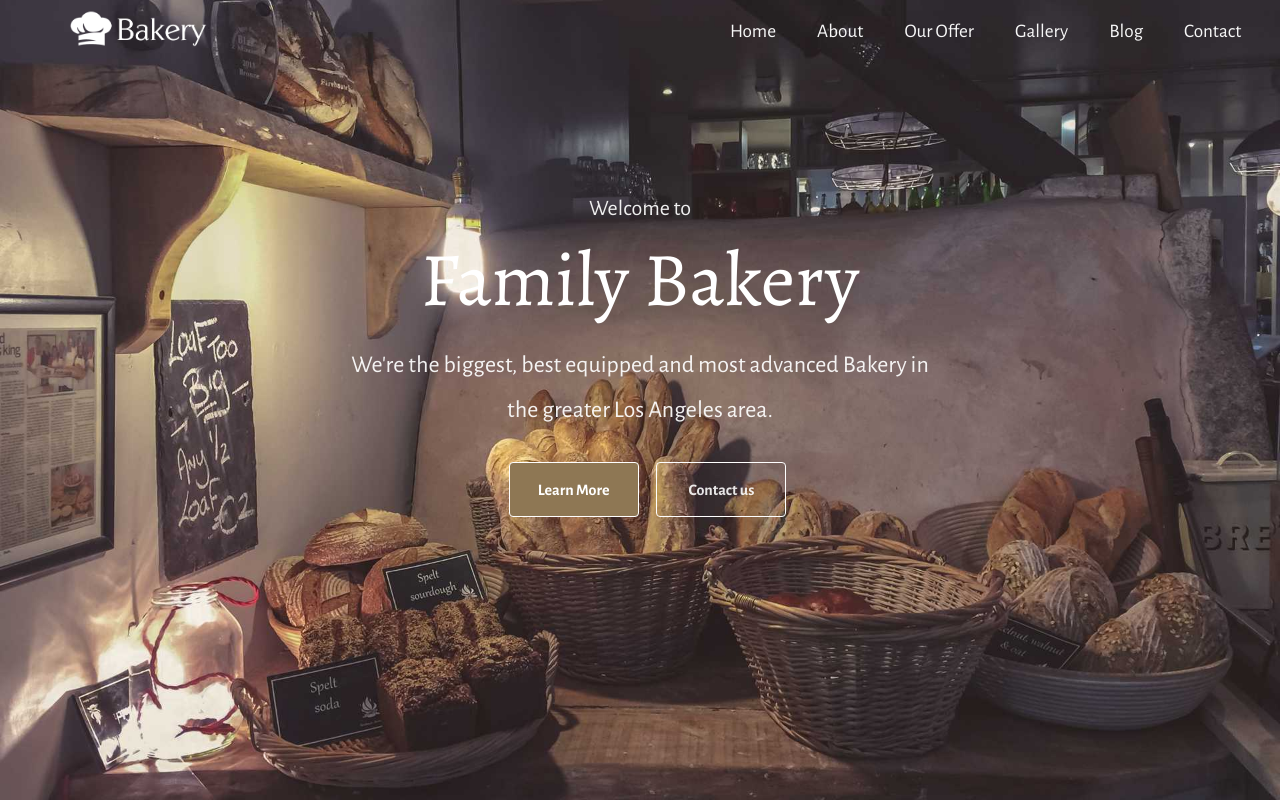
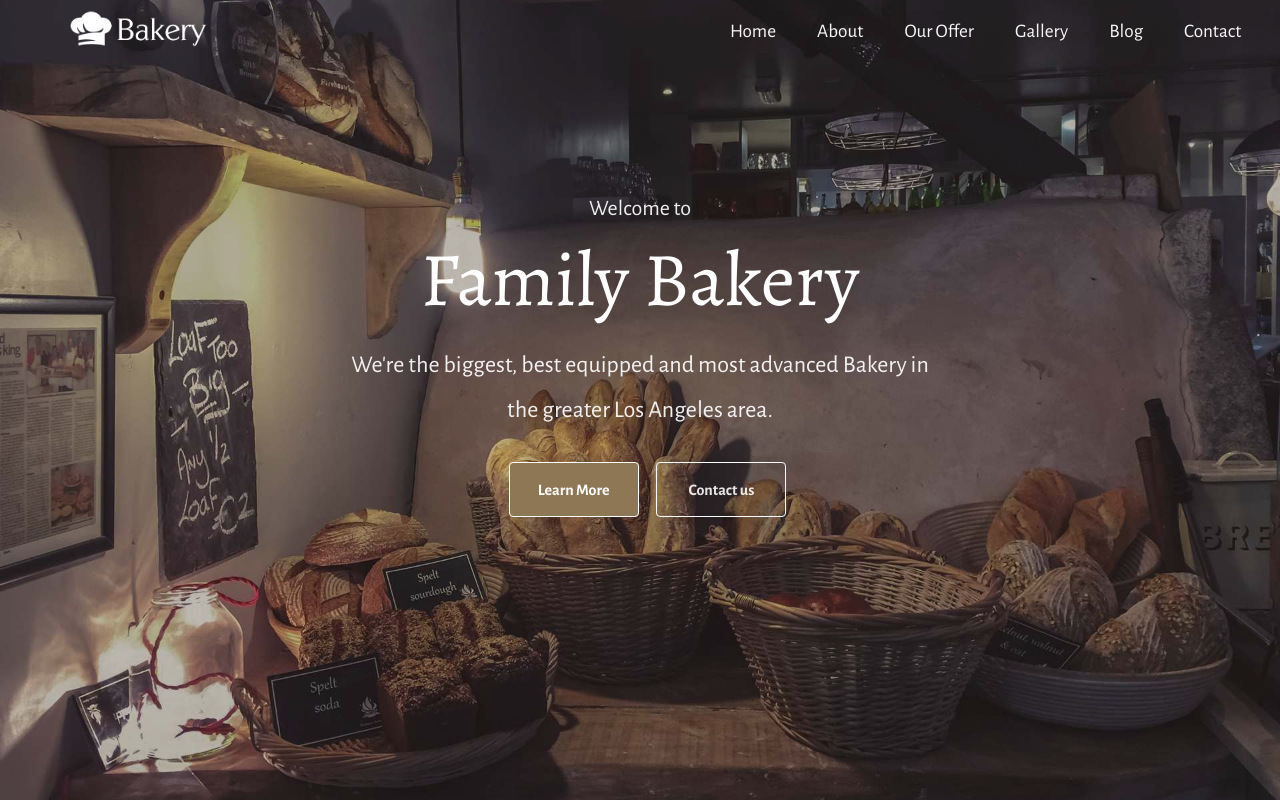
Before and after one commit to yoyo12tech/ENGAGE-BAKERY, a plain HTML site: page index.html in a window 1280 px wide. Shown: the top 801 px of the page. Drawn offline with nearby package versions, Linux system fonts and the light colour scheme.

Commit message:
Update style.css
adding overlay layer

```diff
--- a/style.css
+++ b/style.css
@@ -7,14 +7,19 @@
 }
 
 .bg{
-    position: relative;
     background: url("./pics/bg_bakery.jpg") no-repeat;
     background-size: cover;
     background-position: center center;
     background-attachment: fixed;
     height: auto;
     min-height: 100dvh;
+}
+.bg-overlay{
+    position: relative;
     padding-top: 13.5%;
+    min-height: 100dvh;
+    background-color: rgba(0, 0, 0, 0.235);
+
 }
 header{
     background-color: #efb0b000;
```
